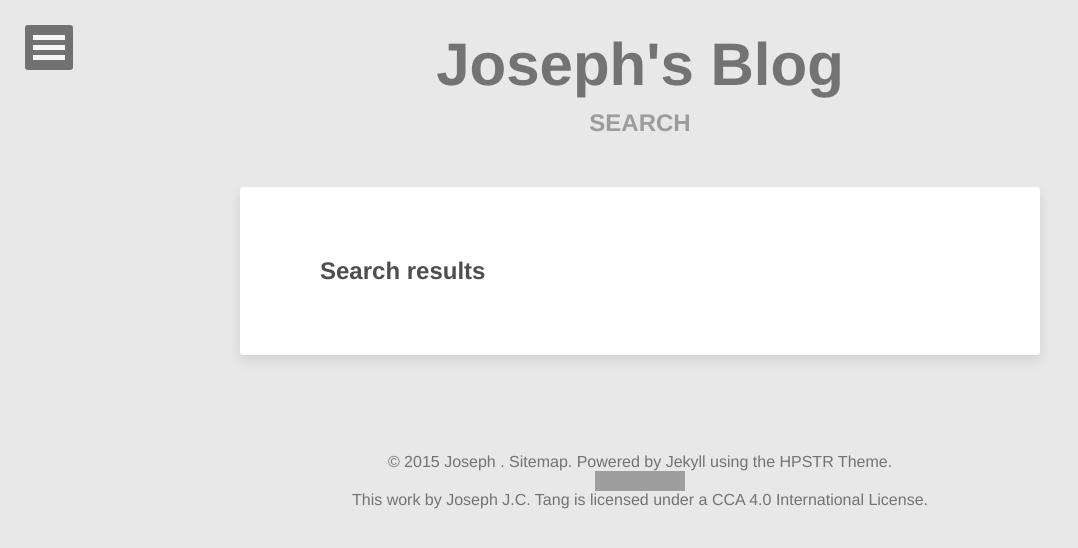
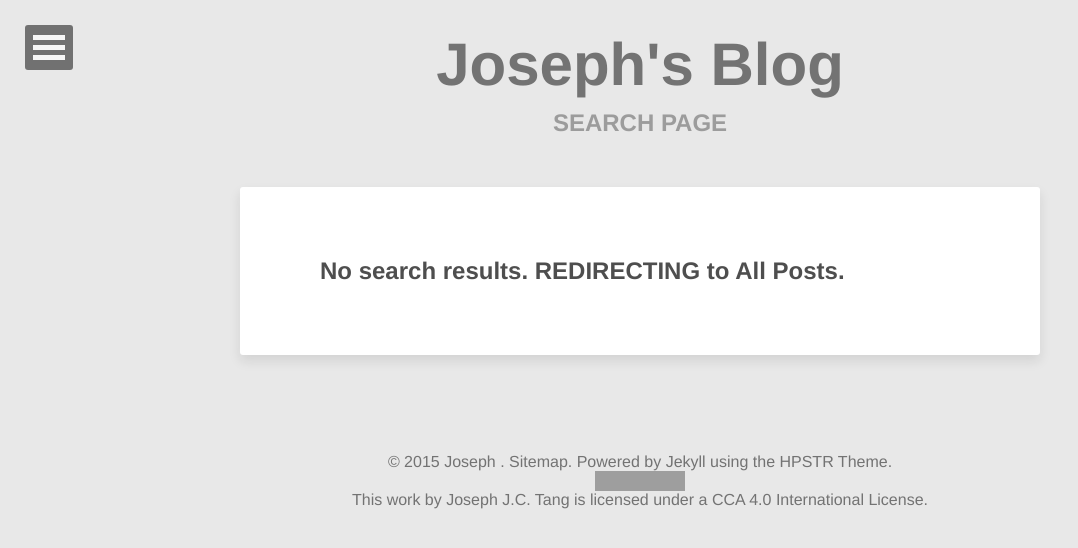
Before and after one commit to jinntrance/blog, a Jekyll site: the page built from search.html, in a window 1280 px wide. Shown: the top 548 px of the page, without its empty margins (0-1078 px from the left). Built offline with Jekyll 4.4.1, drawn with Linux system fonts in a browser that asks for light colours; grey boxes are pictures that could not be loaded.

Commit message:
make the search page more flexible

```diff
--- a/assets/js/search.js
+++ b/assets/js/search.js
@@ -1,9 +1,6 @@
 ---
 layout: null
 ---
-var today = "{{ page.date | date: "%d" }}"
-var feed_url = "{{ site.url }}/feed.json?date=" + today
-var home_url = "{{ site.url }}"
 function str_sim (a, b) {
 	if (!a || !b || a.length ==0 || b.length ==0 ) {
 		return 0.0
@@ -48,8 +45,12 @@ $(function(){
                     window.location.href="{{site.url}}/posts.html"
                 }, 1500)
 			case 1 :
+                $('#no-search-results').hide()
+                $('#search-results').show()
                 $('#search-ul li a')[0].click();
 			default:
+                $('#no-search-results').hide()
+                $('#search-results').show()
 		}
 	})
 	}
--- a/search.html
+++ b/search.html
@@ -1,12 +1,12 @@
 ---
 layout: post-index
-title: Search
+title: 'Search Page'
 description: "Search Page."
 comments: false
 ---
 <article>
-  <h2 id="search-results">Search results</h2>
-  <h2 id="no-search-results" style="display:none;">No search results, REDIRECTING</h2>
+  <h2 id="search-results" style="display:none;">Search results</h2>
+  <h2 id="no-search-results" style="display:block;">No search results. REDIRECTING to <a href="posts.html">All Posts</a>.</h2>
   <ul id="search-ul">
   </ul>
 </article>
```
